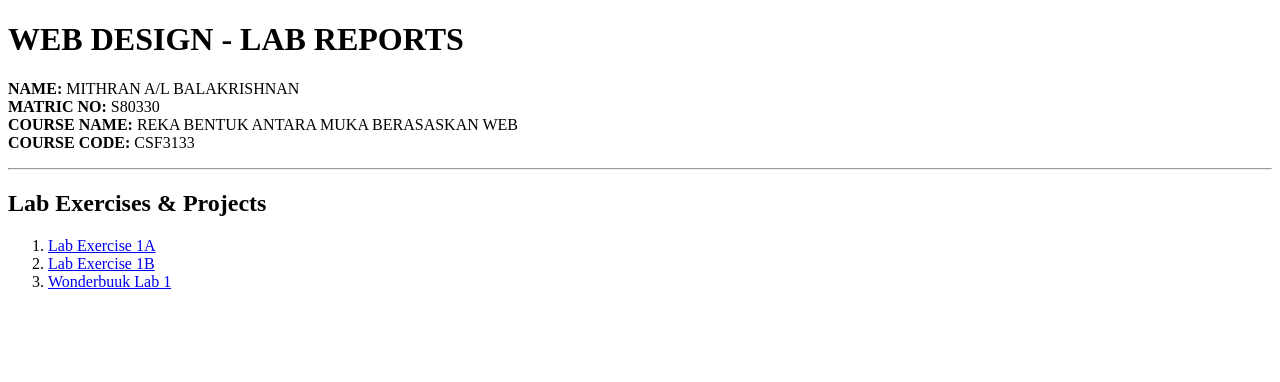
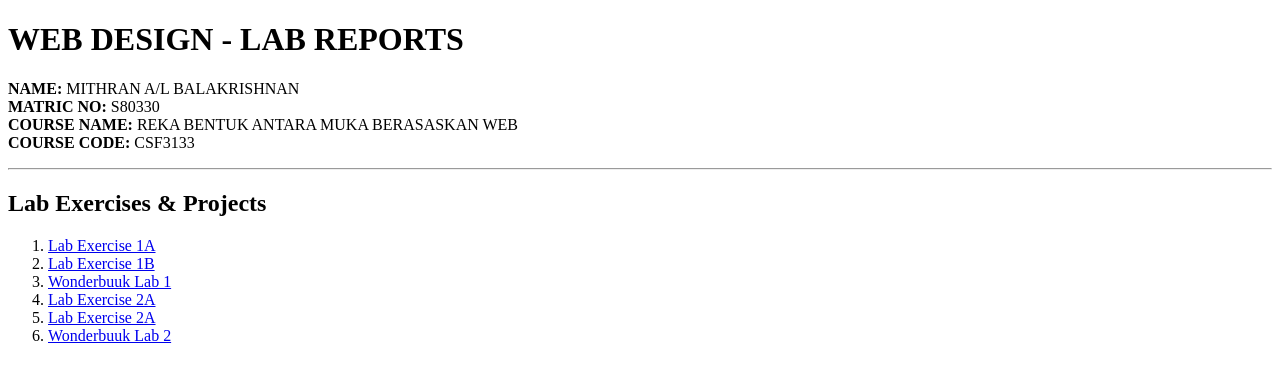
Before and after one commit to s80330/S80330_CSF3133_K3, a plain HTML site: page index.html in a window 1280 px wide. Drawn offline with Linux system fonts and the light colour scheme.

Commit message:
Update index.html

```diff
--- a/index.html
+++ b/index.html
@@ -30,6 +30,15 @@
             <li>
                 <a href="lab1.html">Wonderbuuk Lab 1</a>
             </li>
+            <li>
+                <a href="lab1.html">Lab Exercise 2A</a>
+            </li>
+            <li>
+                <a href="lab1.html">Lab Exercise 2A</a>
+            </li>
+            <li>
+                <a href="lab1.html">Wonderbuuk Lab 2</a>
+            </li>
         </ol>
     </nav>
 
```
